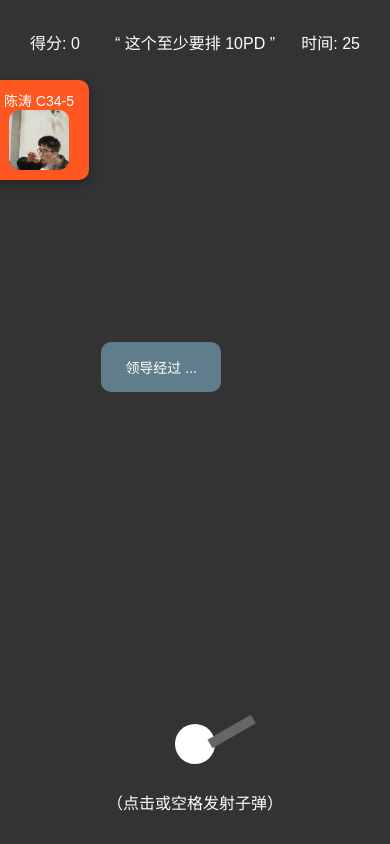
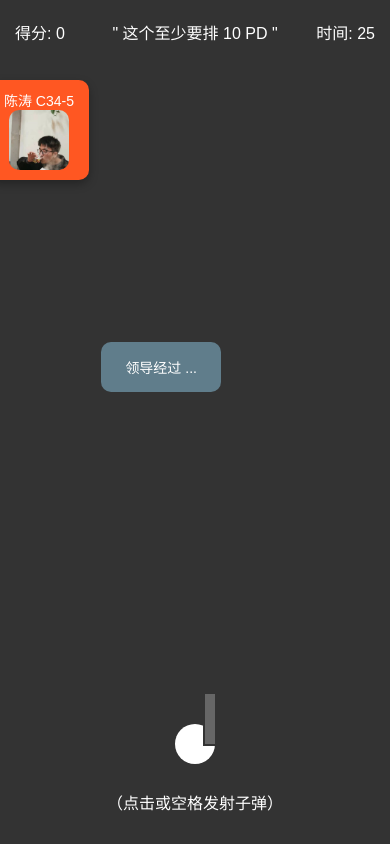
Before and after one commit to thoseboringdays/thoseboringdays.github.io, a plain HTML site: page index.html in a window 390 px wide. Drawn offline with Linux system fonts and the light colour scheme.

Commit message:
手机样式优化

```diff
--- a/css/index.css
+++ b/css/index.css
@@ -24,6 +24,7 @@ body {
   height: 40px;
   background: #fff;
   border-radius: 50%;
+  z-index: 100;
 }
 
 /* 枪的样式 */
@@ -34,8 +35,9 @@ body {
   background: #666;
   top: 15px;
   left: 35px;
-  transform: rotate(-30deg);
+  transform: rotate(-90deg);
   transform-origin: left center;
+  border: solid 2px #333;
 }
 
 /* 子弹样式 */
@@ -48,8 +50,9 @@ body {
 }
 
 /* 背景信息样式 */
-#scene {
+#talks {
   position: absolute;
+  width: auto;
   top: 30px;
   left: 50%;
   font-size: 24px;
@@ -218,8 +221,9 @@ body {
     animation: asteroidMove 3s linear infinite;
   }
 
-  #scene {
+  #talks {
     font-size: 16px;
+    top: 20px;
   }
 
   #notice {
@@ -228,10 +232,14 @@ body {
 
   #score {
     font-size: 16px;
+    top: 20px;
+    left: 15px;
   }
 
   #timer {
     font-size: 16px;
+    top: 20px;
+    right: 15px;
   }
 
   #card {
--- a/index.html
+++ b/index.html
@@ -14,7 +14,7 @@
     </div>
 
     <!-- 场景信息 -->
-    <div id="scene"></div>
+    <div id="talks"></div>
 
     <!-- 操作提醒 -->
     <div id="notice">
--- a/js/index.js
+++ b/js/index.js
@@ -24,8 +24,8 @@ const asteroidPool = [];
 function getGunPosition() {
     const rect = player.getBoundingClientRect();
     return {
-        x: rect.left + rect.width * 0.8,
-        y: rect.top
+        x: rect.left + rect.width * 0.85,
+        y: rect.top - rect.height * 0.6
     };
 }
 
@@ -245,29 +245,29 @@ function startTimer() {
 
 // 定义轮播数组
 const messages = [
-    "“ 你这个需求我做不了 ”",
-    "“ 这个至少要排 10PD ”",
-    "“ 让 QA 测吧，我懒得点了 ”",
-    "“ 现在很忙，晚点帮你看 ”",
-    "“ 这个找热线看，我不查 ”",
-    "“ 改动太复杂了，走变更吧 ”"
+    "\" 你这个需求我做不了 \"",
+    "\" 这个至少要排 10 PD \"",
+    "\" 让 QA 测吧, 懒得点了 \"",
+    "\" 现在很忙, 晚点帮你看 \"",
+    "\" 这个找热线看, 我不查 \"",
+    "\" 太复杂了, 走变更吧 \""
 ];
 
 let currentMessageIndex = 0;
 
 // 更新顶部文案
-function updateSceneMessage() {
-    const sceneElement = document.getElementById('scene');
+function updateTalksMessage() {
+    const sceneElement = document.getElementById('talks');
     sceneElement.textContent = messages[currentMessageIndex];
     currentMessageIndex = (currentMessageIndex + 1) % messages.length;
 }
 
 // 启动游戏
 startTimer();
-updateSceneMessage();
+updateTalksMessage();
 const asteroidInterval = setInterval(createAsteroid, 3000);
 const animationFrame = requestAnimationFrame(updateBullets);
-setInterval(updateSceneMessage, 3000);
+setInterval(updateTalksMessage, 3000);
 
 // 键盘事件监听
 let shootInterval;
```
